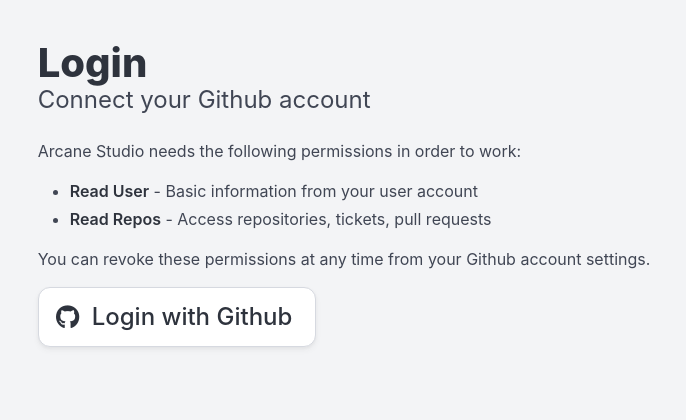
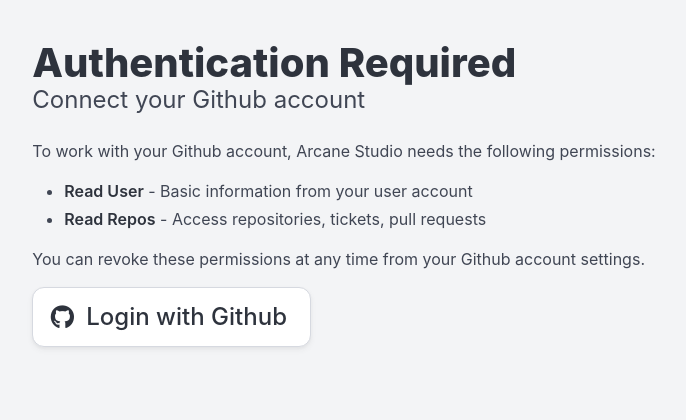
Before and after one commit to arc-eng/studio, a Django app: page /login/ in a window 1280 px wide. Shown: the part 46-466 px from the top of the page, without its empty margins (296-982 px from the left). Run offline with Django 5.2, Linux system fonts and the light colour scheme; some libraries are stand-ins or nearby versions.

Commit message:
Fix login views

```diff
--- a/pr_manager/views.py
+++ b/pr_manager/views.py
@@ -4,6 +4,7 @@ import logging
 import arcane
 from arcane.engine import ArcaneEngine
 from django.conf import settings
+from django.contrib.auth.decorators import login_required
 from django.shortcuts import render, redirect
 from django.urls import reverse
 from django.views.decorators.http import require_POST
@@ -17,6 +18,7 @@ g = Github(settings.GITHUB_PAT)
 logger = logging.getLogger(__name__)
 
 
+@login_required
 def view_pull_requests(request, owner=None, repo=None):
     if not owner or not repo:
         prs = []
@@ -28,6 +30,7 @@ def view_pull_requests(request, owner=None, repo=None):
     }, owner, repo)
 
 
+@login_required
 @require_POST
 def generate_description(request, owner, repo):
     pr_number = request.POST.get('pr_number')
--- a/reports/views.py
+++ b/reports/views.py
@@ -1,6 +1,7 @@
 import logging
 
 from arcane.engine import ArcaneEngine
+from django.contrib.auth.decorators import login_required
 from django.shortcuts import redirect
 from django.urls import reverse
 from django.views.decorators.http import require_POST
@@ -12,6 +13,7 @@ from .models import Report
 logger = logging.getLogger(__name__)
 
 
+@login_required
 def view_reports(request, owner, repo):
     reports = Report.objects.filter(repo=f"{owner}/{repo}").all()
     # Sorted by creation date
@@ -22,6 +24,7 @@ def view_reports(request, owner, repo):
     }, owner, repo)
 
 
+@login_required
 @require_POST
 def generate_report(request, owner, repo):
     prompt = request.POST.get('prompt')
@@ -32,6 +35,7 @@ def generate_report(request, owner, repo):
     return redirect(reverse('view_report', args=(owner, repo, report.id,)))
 
 
+@login_required
 def view_report(request, owner, repo, report_id):
     report = Report.objects.get(id=report_id)
     engine = ArcaneEngine()
--- a/repositories/urls.py
+++ b/repositories/urls.py
@@ -4,8 +4,8 @@ from . import views
 app_name = 'repositories'
 
 urlpatterns = [
-    path('', views.show_repo_picker, name='show_repo_picker'),
-    path('overview/', views.repo_overview, name='repo_overview'),
+    path('', views.repo_overview, name='repo_overview'),
+    path('select/', views.show_repo_picker, name='show_repo_picker'),
     path('<str:org_name>/', views.show_repo_picker, name='show_repo_picker_for_org'),
     path('orgs/<str:org_name>/repos/<str:repo_name>/bookmark/', views.bookmark_repo, name='bookmark_repo'),
     path('orgs/<str:org_name>/repos/<str:repo_name>/unbookmark/', views.unbookmark_repo, name='unbookmark_repo'),
--- a/repositories/views.py
+++ b/repositories/views.py
@@ -1,3 +1,4 @@
+from django.contrib.auth.decorators import login_required
 from django.shortcuts import render, redirect
 from github import Github
 
@@ -7,6 +8,7 @@ from .models import BookmarkedRepo
 PAGE_SIZE = 10
 
 
+@login_required
 def show_repo_picker(request, org_name=None):
 
     page = int(request.GET.get('page', 1))
@@ -51,16 +53,19 @@ def show_repo_picker(request, org_name=None):
     })
 
 
+@login_required
 def repo_overview(request):
     return render_with_repositories(request, 'repositories/overview.html', {
     })
 
 
+@login_required
 def bookmark_repo(request, org_name, repo_name):
     BookmarkedRepo.objects.create(owner=org_name, repo_name=repo_name)
     return redirect('repositories:repo_overview')
 
 
+@login_required
 def unbookmark_repo(request, org_name, repo_name):
     BookmarkedRepo.objects.filter(owner=org_name, repo_name=repo_name).delete()
     return redirect('repositories:repo_overview')
--- a/studio/settings.py
+++ b/studio/settings.py
@@ -187,7 +187,7 @@ if ARCANE_API_KEY:
 
 GITHUB_CLIENT_ID = os.getenv("GITHUB_CLIENT_ID")
 GITHUB_CLIENT_SECRET = os.getenv("GITHUB_CLIENT_SECRET")
-LOGIN_REDIRECT_URL = "/"  # Redirect to home after login
+LOGIN_REDIRECT_URL = "/repositories/"  # Redirect to home after login
 SOCIALACCOUNT_AUTO_SIGNUP = True
 ACCOUNT_ALLOW_REGISTRATION = False
 ACCOUNT_EMAIL_VERIFICATION = "none"
--- a/studio/urls.py
+++ b/studio/urls.py
@@ -17,11 +17,19 @@ Including another URLconf
 from allauth.socialaccount.providers.github.views import oauth2_login
 from django.contrib import admin
 from django.urls import path, include
+from django.views.generic import RedirectView
 
-import tasks.views
 from studio import views
 
 urlpatterns = [
+    # Redirect default account login to GitHub login URL
+    path(
+        "accounts/login/",
+        RedirectView.as_view(
+            url="/accounts/github/login/?process=login", permanent=True
+        ),
+    ),
+    path('accounts/', include('allauth.urls')),
     path('admin/', admin.site.urls),
     path("<str:owner>/<str:repo>/pull-request-manager/", include("pr_manager.urls")),
     path("<str:owner>/<str:repo>/tasks/", include("tasks.urls")),
@@ -29,7 +37,6 @@ urlpatterns = [
     path("repositories/", include("repositories.urls")),
     path("", views.studio_home, name="studio_home"),
     path("contribute/", views.contribute, name="contribute"),
-    path('accounts/', include('allauth.urls')),
     path("login/", oauth2_login, name="github_login"),
     path("logout/", views.user_logout, name="user_logout"),
 ]
--- a/studio/views.py
+++ b/studio/views.py
@@ -1,4 +1,5 @@
 from django.contrib.auth import logout
+from django.contrib.auth.decorators import login_required
 from django.shortcuts import redirect, render
 
 
@@ -20,6 +21,7 @@ def contribute(request, owner=None, repo=None):
     })
 
 
+@login_required
 def user_logout(request):
     # Log out the user
     logout(request)
--- a/tasks/views.py
+++ b/tasks/views.py
@@ -1,11 +1,13 @@
 import markdown
 from arcane.engine import ArcaneEngine
+from django.contrib.auth.decorators import login_required
 from django.shortcuts import render, redirect
 from django.views.decorators.http import require_POST
 
 from repositories.views import render_with_repositories
 
 
+@login_required
 def view_task(request, owner, repo, task_id):
     task = ArcaneEngine().get_task(task_id)
     task.result = markdown.markdown(task.result)
@@ -17,6 +19,7 @@ def view_task(request, owner, repo, task_id):
     }, owner, repo)
 
 
+@login_required
 def list_tasks(request, owner, repo):
     tasks = [t for t in ArcaneEngine().list_tasks() if t.github_project == f"{owner}/{repo}"]
 
@@ -26,6 +29,7 @@ def list_tasks(request, owner, repo):
     }, owner, repo)
 
 
+@login_required
 @require_POST
 def create_task(request, owner, repo):
     if request.method == "POST":
--- a/templates/base.html
+++ b/templates/base.html
@@ -138,7 +138,7 @@
 
 
                 {% else %}
-                    <a class="button is-dark is-small is-rounded" href="{% provider_login_url 'github' method='oauth2' %}">
+                    <a class="button is-dark is-small is-rounded" href="/login/">
                         <span class="icon"><i class="fab fa-github"></i></span>
                          <span>Login</span>
                     </a>
--- a/templates/socialaccount/login.html
+++ b/templates/socialaccount/login.html
@@ -8,13 +8,13 @@
     <div class="is-flex has-background-light is-justify-content-center">
         <div class="content has-background-light p-4">
             <p class="title is-2">
-                Login
+                Authentication Required
             </p>
             <p class="subtitle is-4">
                 Connect your Github account
             </p>
             <p>
-                Arcane Studio needs the following permissions in order to work:
+                To work with your Github account, Arcane Studio needs the following permissions:
             <ul>
                 <li><strong>Read User</strong> - Basic information from your user account</li>
                 <li><strong>Read Repos</strong> - Access repositories, tickets, pull requests</li>
```
